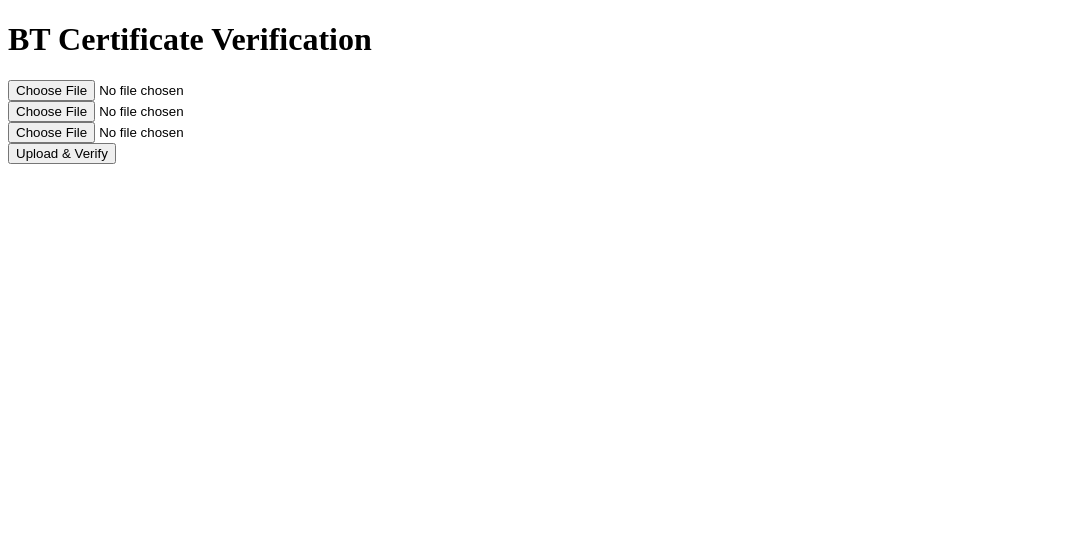
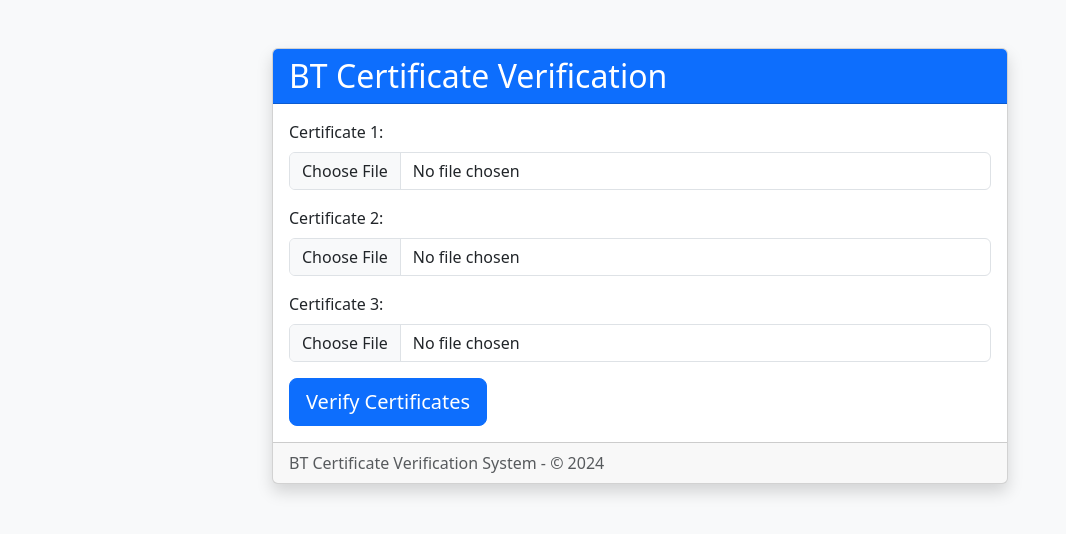
Before and after one commit to prabhu4302/pdf_extractor, a Flask app: page / in a window 1280 px wide. Shown: the top 534 px of the page, without its empty margins (0-1066 px from the left). Run offline with Flask 3, Linux system fonts and the light colour scheme.

Commit message:
Update index.html

```diff
--- a/templates/index.html
+++ b/templates/index.html
@@ -1,13 +1,53 @@
-<!doctype html>
-<html>
-<head><title>Upload Certificates</title></head>
-<body>
-  <h1>BT Certificate Verification</h1>
-  <form method="POST" enctype="multipart/form-data">
-    <input type="file" name="pdf_file_1"><br>
-    <input type="file" name="pdf_file_2"><br>
-    <input type="file" name="pdf_file_3"><br>
-    <button type="submit">Upload & Verify</button>
-  </form>
+<!DOCTYPE html>
+<html lang="en">
+<head>
+    <meta charset="UTF-8">
+    <meta name="viewport" content="width=device-width, initial-scale=1.0">
+    <title>BT Certificate Verification</title>
+    <link href="https://cdn.jsdelivr.net/npm/bootstrap@5.3.0/dist/css/bootstrap.min.css" rel="stylesheet">
+</head>
+<body class="bg-light">
+    <div class="container py-5">
+        <div class="row justify-content-center">
+            <div class="col-lg-8">
+                <div class="card shadow">
+                    <div class="card-header bg-primary text-white">
+                        <h2 class="mb-0">BT Certificate Verification</h2>
+                    </div>
+                    <div class="card-body">
+                        {% with messages = get_flashed_messages(with_categories=true) %}
+                            {% if messages %}
+                                {% for category, message in messages %}
+                                    <div class="alert alert-{{ 'danger' if category == 'error' else 'info' }} alert-dismissible fade show">
+                                        {{ message }}
+                                        <button type="button" class="btn-close" data-bs-dismiss="alert"></button>
+                                    </div>
+                                {% endfor %}
+                            {% endif %}
+                        {% endwith %}
+
+                        <form method="post" enctype="multipart/form-data">
+                            <div class="mb-3">
+                                <label class="form-label">Certificate 1:</label>
+                                <input class="form-control" type="file" name="pdf_file_1" accept=".pdf">
+                            </div>
+                            <div class="mb-3">
+                                <label class="form-label">Certificate 2:</label>
+                                <input class="form-control" type="file" name="pdf_file_2" accept=".pdf">
+                            </div>
+                            <div class="mb-3">
+                                <label class="form-label">Certificate 3:</label>
+                                <input class="form-control" type="file" name="pdf_file_3" accept=".pdf">
+                            </div>
+                            <button class="btn btn-primary btn-lg" type="submit">Verify Certificates</button>
+                        </form>
+                    </div>
+                    <div class="card-footer text-muted">
+                        BT Certificate Verification System - © 2024
+                    </div>
+                </div>
+            </div>
+        </div>
+    </div>
 </body>
 </html>
```
